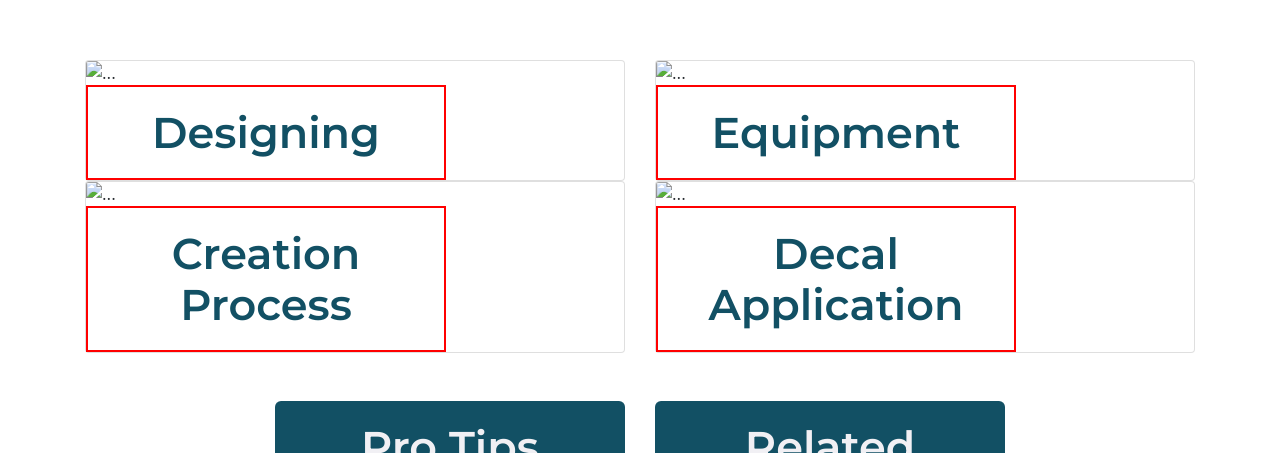
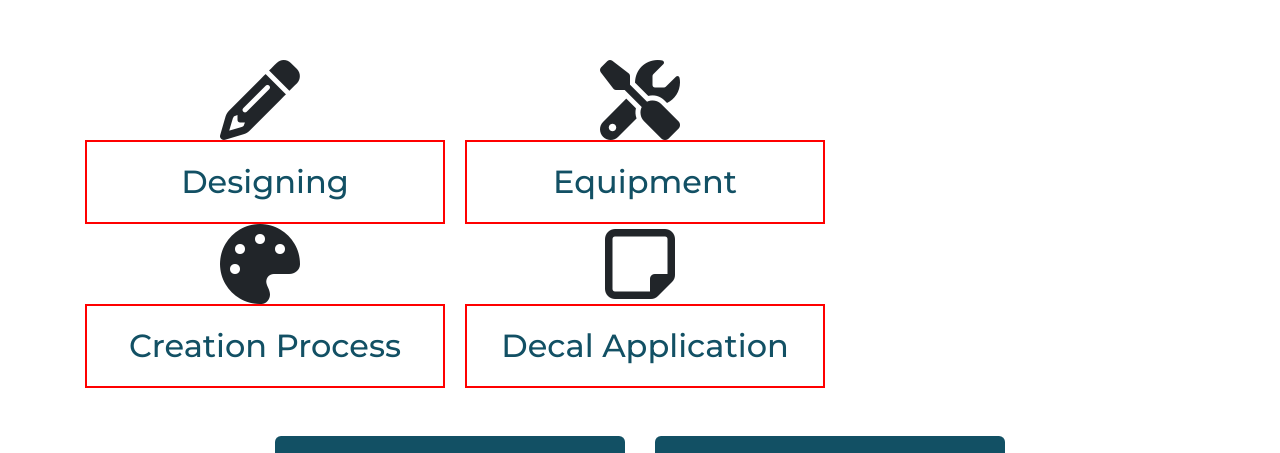
Before and after one commit to Jillbills/HobbyCapitalPrototype, a plain HTML site: page decalsGetStarted.html in a window 1280 px wide. Shown: the part 736-1189 px from the top of the page. Drawn offline with nearby package versions, Linux system fonts and the light colour scheme.

Commit message:
Iterations from Google Analytics and Hotjar data - clean up secondary pages

```diff
--- a/decalsGetStarted.html
+++ b/decalsGetStarted.html
@@ -22,6 +22,8 @@
             a.appendChild(r);
         })(window,document,'https://static.hotjar.com/c/hotjar-','.js?sv=');
     </script>
+    <!-- Font Awesome Icons -->
+    <script src="https://kit.fontawesome.com/f1cde76b8a.js" crossorigin="anonymous"></script>
 
 
     <title>Jill Van's Hobby Shop Prototype - Vinyl Decals - Get Started</title>
@@ -85,42 +87,46 @@
 
 
     <!-- GET STARTED STEPS section -->
-    <section>
+    <section id="getStarted">
         <p class="pSmall">Home > Vinyl Decals > Get Started</p>
         <h2 class="text-center">Steps to Get Started</h2>
         <div class="container">
-            <div class="row">
-                <div class="col-sm-12 col-md-6 col-lg-6">
-                    <div class="card">
-                        <img src="..." class="card-img-top" alt="...">
+            <div class="row stepsRow01">
+                <div class="col-sm-12 col-md-4 col-lg-4">
+                    <div class="card border-0">
+                        <!-- <img src="..." class="card-img-top" alt="..." -->
+                        <i class="fas fa-pencil-alt fa-5x text-center"></i>
                         <div class="card-body stepsIconCards text-center">
-                            <h3>Designing</h3>
+                            <h4>Designing</h4>
                         </div>
                     </div>
                 </div>
-                <div class="col-sm-12 col-md-6 col-lg-6">
-                    <div class="card">
-                        <img src="..." class="card-img-top" alt="...">
+                <div class="col-sm-12 col-md-4 col-lg-4">
+                    <div class="card border-0">
+                        <!-- <img src="..." class="card-img-top" alt="..."> -->
+                        <i class="fas fa-tools fa-5x text-center"></i>
                         <div class="card-body stepsIconCards text-center">
-                            <h3>Equipment</h3>
+                            <h4>Equipment</h4>
                         </div>
                     </div>
                 </div>
             </div>
-            <div class="row">
-                <div class="col-sm-12 col-md-6 col-lg-6">
-                    <div class="card">
-                        <img src="..." class="card-img-top" alt="...">
+            <div class="row stepsRow02">
+                <div class="col-sm-12 col-md-4 col-lg-4">
+                    <div class="card border-0">
+                        <!-- <img src="..." class="card-img-top" alt="..."> -->
+                        <i class="fas fa-palette fa-5x text-center"></i>
                         <div class="card-body stepsIconCards text-center">
-                            <h3>Creation Process</h3>
+                            <h4>Creation Process</h4>
                         </div>
                     </div>
                 </div>
-                <div class="col-sm-12 col-md-6 col-lg-6">
-                    <div class="card">
-                        <img src="..." class="card-img-top" alt="...">
+                <div class="col-sm-12 col-md-4 col-lg-4">
+                    <div class="card border-0">
+                        <!-- <img src="..." class="card-img-top" alt="..."> -->
+                        <i class="far fa-sticky-note fa-5x text-center"></i>
                         <div class="card-body stepsIconCards text-center">
-                            <a href="./decalApplication.html"><h3>Decal Application</h3></a>
+                            <a href="./decalApplication.html"><h4>Decal Application</h4></a>
                         </div>
                     </div>
                 </div>
@@ -175,7 +181,7 @@
                 <p>Devonport, MN 91735</p>
                 <p>Support@HobbyCapital.com</p>
                 <p>(931) 562-3694</p>
-                <div class="socialIcons">
+                <div class="socialIconsRow">
                     <div class="col IGicon">
                         <img src="./images/icons/IG.png" alt="Instagram icon">
                     </div>
```
Also changed, not shown: decalApplication.html (+13 -11 lines), index.html (+3 -0 lines).
